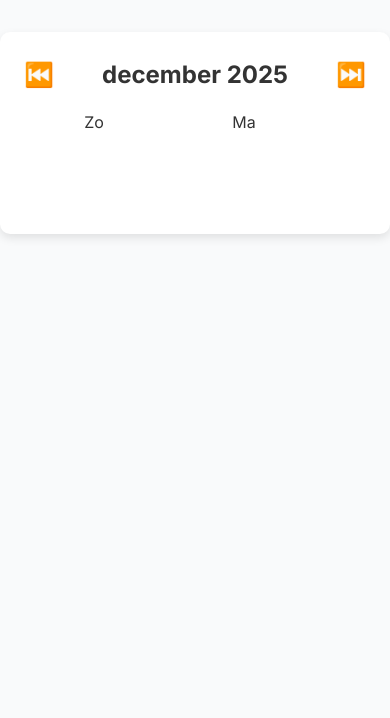
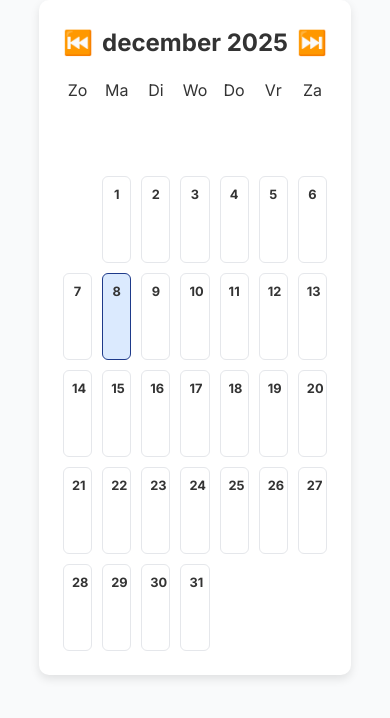
Before and after one commit to fszzl21/Het-Digitale-Erf, a PHP site: page / in a window 390 px wide. Shown: the top 718 px of the page. Run offline with PHP 8.4, Linux system fonts and the light colour scheme; data that the repository does not hold is empty.

Commit message:
Als teveel events dan deel 1 functie is werken + iets beter responsive

```diff
--- a/GoogleAgendaCloneM/calendar.js
+++ b/GoogleAgendaCloneM/calendar.js
@@ -5,6 +5,7 @@
 
 // Generate Full Calendar View
 function renderCalendar(date = new Date()) {
+  // Clear the calendar
   calendarEl.innerHTML = "";
 
   const year = date.getFullYear();
@@ -31,7 +32,9 @@
     calendarEl.appendChild(document.createElement("div"));
   }
 
+  // Creating the days
   for (let day = 1; day <= totalDays; day++) {
+    let eventSwitch = false
     const dateStr = `${year}-${String(month + 1).padStart(2, "0")}-${String(day).padStart(2, "0")}`;
 
     const cell = document.createElement("div");
@@ -58,22 +61,26 @@
       const ev = document.createElement("div");
       ev.className = "event";
 
-      const appointmentEl = document.createElement("div");
-      appointmentEl.className = "appointment";
-      appointmentEl.textContent = event.title.split(" - ")[0];
+      // If more than 2 events same day, "more events" event shows
+      if (eventsToday.length > 1) {
+        if (eventSwitch == false) {
+        const tooManyEl = document.createElement("div");
+        tooManyEl.className = "too-many-event";
+        tooManyEl.textContent = "Nog " + eventsToday.length;
 
-      const themeEl = document.createElement("div");
-      themeEl.className = "theme";
-      themeEl.textContent = event.title.split(" - ")[1];
+        ev.appendChild(tooManyEl);
+        eventBox.appendChild(ev);
+        eventSwitch = true
+        }
+      } else {
 
-      const timeEl = document.createElement("div");
-      timeEl.className = "time";
-      timeEl.textContent = `${event.start_time} - ${event.end_time}`;
+        const appointmentEl = document.createElement("div");
+        appointmentEl.className = "appointment";
+        appointmentEl.textContent = event.title.split(" - ")[0];
 
-      ev.appendChild(appointmentEl);
-      ev.appendChild(themeEl);
-      ev.appendChild(timeEl);
-      eventBox.appendChild(ev);
+        ev.appendChild(appointmentEl);
+        eventBox.appendChild(ev);
+      }
     });
 
     // Overlay Buttons
@@ -182,18 +189,5 @@
   renderCalendar(currentDate);
 }
 
-// Update the Clock
-function updateClock() {
-  const now = new Date();
-  const clock = document.getElementById("clock");
-  clock.textContent = [
-    now.getHours().toString().padStart(2, "0"),
-    now.getMinutes().toString().padStart(2, "0"),
-    now.getSeconds().toString().padStart(2, "0"),
-  ].join(":");
-}
-
 // Run on Page Load
 renderCalendar(currentDate);
-updateClock();
-setInterval(updateClock, 1000);
--- a/GoogleAgendaCloneM/index.php
+++ b/GoogleAgendaCloneM/index.php
@@ -26,8 +26,6 @@
     <div class="alert error"><?= $errorMsg ?></div>
   <?php endif; ?>
 
-  <!-- Clock -->
-
   <!-- Calendar -->
   <div class="calendar">
     <div class="nav-btn-container">
@@ -45,9 +43,9 @@
 
       <!-- Dropdown Selector -->
       <div id="eventSelectorWrapper" style="display: none;">
-        <label for="eventSelector"><strong>Select Event:</strong></label>
+        <label for="eventSelector"><strong>Kies Afspraak:</strong></label>
         <select id="eventSelector" onchange="handleEventSelection(this.value)">
-          <option disabled selected>Choose Event...</option>
+          <option disabled selected>Kies Afspraak...</option>
         </select>
       </div>
 
@@ -89,12 +87,7 @@
     </div>
   </div>
 
-  <!-- Events JSON from PHP -->
-
-
   <!-- Calendar Logic -->
-
-
   <script>
     const events = <?= json_encode($eventsFromDB, JSON_UNESCAPED_UNICODE); ?>;
   </script>
--- a/GoogleAgendaCloneM/style.css
+++ b/GoogleAgendaCloneM/style.css
@@ -25,11 +25,15 @@
 /* Calendar Contantion */
 
 .calendar {
-    max-width: 1000px;
-    margin: 2rem auto;
+    max-width: 80vw;
+    height: 80vh;
+    margin: 0 auto;
     background-color: white;
     padding: 1.5rem;
     border-radius: 10px;
+    display: flex;
+    flex-direction: column;
+    justify-content: flex-start;
     box-shadow: 0 4px 10px rgba(0, 0, 0, 0.1);
 }
 
@@ -51,13 +55,15 @@
 
 .calendar-grid {
     display: grid;
-    grid-template-columns: repeat(7, 1fr);
+    grid-template-columns: repeat( 7, minmax(0, 1fr));
+    height: 100%;
+    grid-auto-rows: 1fr;
     gap: 10px;
 }
 
 /* Mobile (Grid) */
 
-@media (max-width: 1024px) {
+/*@media (max-width: 1024px) {
     .calendar-grid {
         display: flex;
         flex-wrap: nowrap;
@@ -71,7 +77,7 @@
         flex-shrink: 0;
         scroll-snap-align: start;
     }
-}
+}*/
 
 
 .day, .day-name {
@@ -83,7 +89,7 @@
     background: #FFF;
     border: 1px solid #e5e7eb;
     border-radius: 6px;
-    min-height: 100px;
+
     padding: 8px;
     display: flex;
     flex-direction: column;
@@ -104,6 +110,7 @@
 
 .date-number {
     font-weight: bold;
+    font-size: 0.8rem;
     margin-bottom: 5px;
 }
 
@@ -113,18 +120,29 @@
     padding: 6px 8px;
     border-radius: 6px;
     margin-top: 6px;
-    font-size: 13px;
+
     cursor: pointer;
-    line-height: 1.4;
+
     display: flex;
     flex-direction: column;
     align-items: flex-start;
     box-shadow: 0 1px 4px rgba(0, 0, 0, 0.1);
     transition: transform 0.15s ease;
+    overflow-x: clip;
+}
+
+.too-many-event {
+    color: rgb(255, 255, 255);
+    margin-top: 6px;
+    display: flex;
+    flex-direction: column;
+    align-items: center;
+    text-align: center;
+    overflow-x: clip;
 }
 
 .event:hover {
-    transform: scale(1.02);
+    transform: scale(1.05);
 }
 
 .event .course {
```
